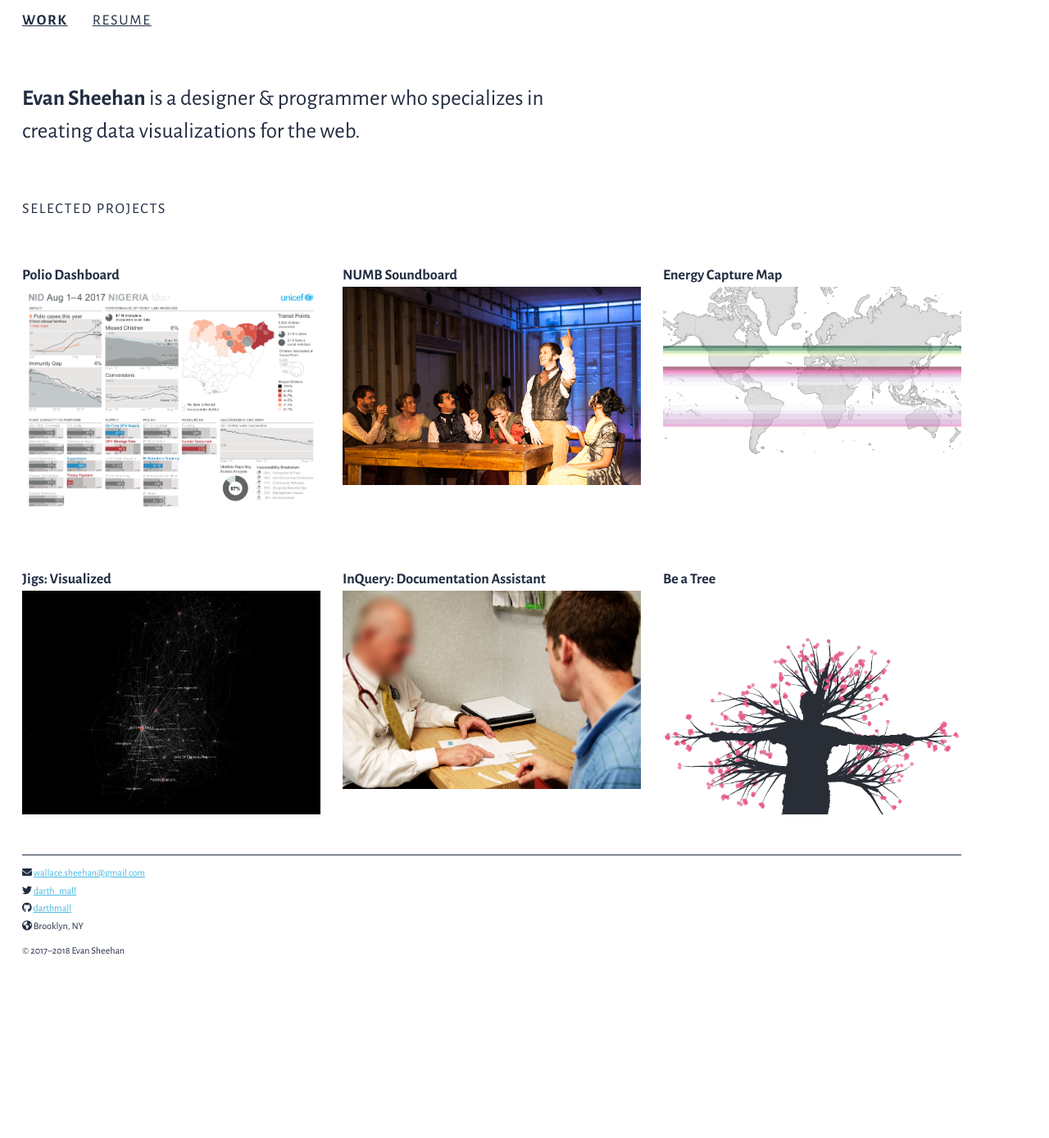
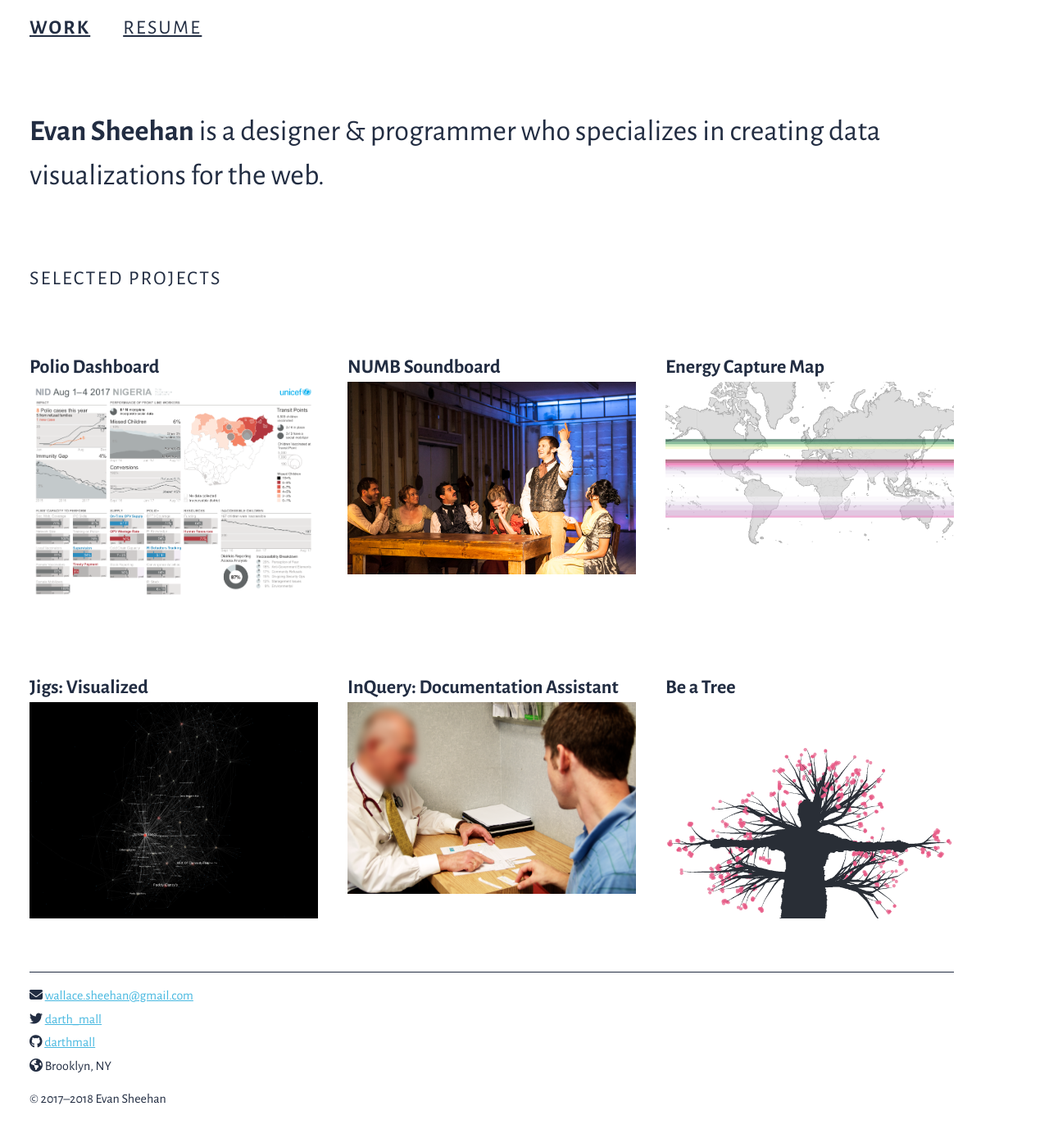
Before and after one commit to darthmall/darthmall.github.io, a Jekyll site: the page built from index.html, in a window 1280 px wide. Shown: the whole page at 82% size. Built offline with Jekyll 4.4.1, drawn with Linux system fonts in a browser that asks for light colours; nearby versions of some CDN libraries; before the commit the page ends 1196 px from its top, so only the background shows below that.

Commit message:
Add a larger font for wider screens.

```diff
--- a/_sass/typography.sass
+++ b/_sass/typography.sass
@@ -106,3 +106,7 @@ address
 .abstract
   font-style: italic
   margin-bottom: ms(-1)
+
+@media screen and (min-width: $md-screen)
+  html
+    font-size: $md-font-size
--- a/_sass/variables.sass
+++ b/_sass/variables.sass
@@ -1,10 +1,14 @@
 $sans-serif: "Alegreya Sans", sans-serif
+
+$sm-screen: 550px
+$md-screen: 860px
 
 $modularscale: (base: 1rem, ratio: 1.5)
 $font-size: 1.125em
+$md-font-size: 1.5em
 
 $line-height: ms(1)
-$line-length: ms(9)
+$line-length: 35em
 $gutter: ms(1)
 
 $primary-color: #ff7473
@@ -14,6 +18,3 @@ $text-color: #222D42
 
 $link-color: $secondary-color
 $selection-color: $tertiary-color
-
-$sm-screen: 550px
-$md-screen: 860px
```
